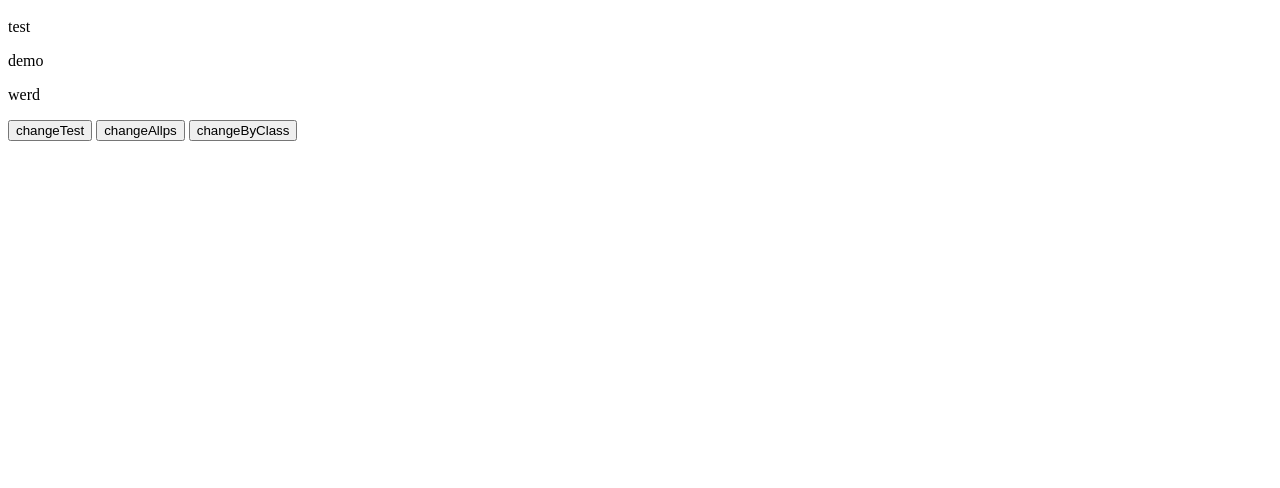
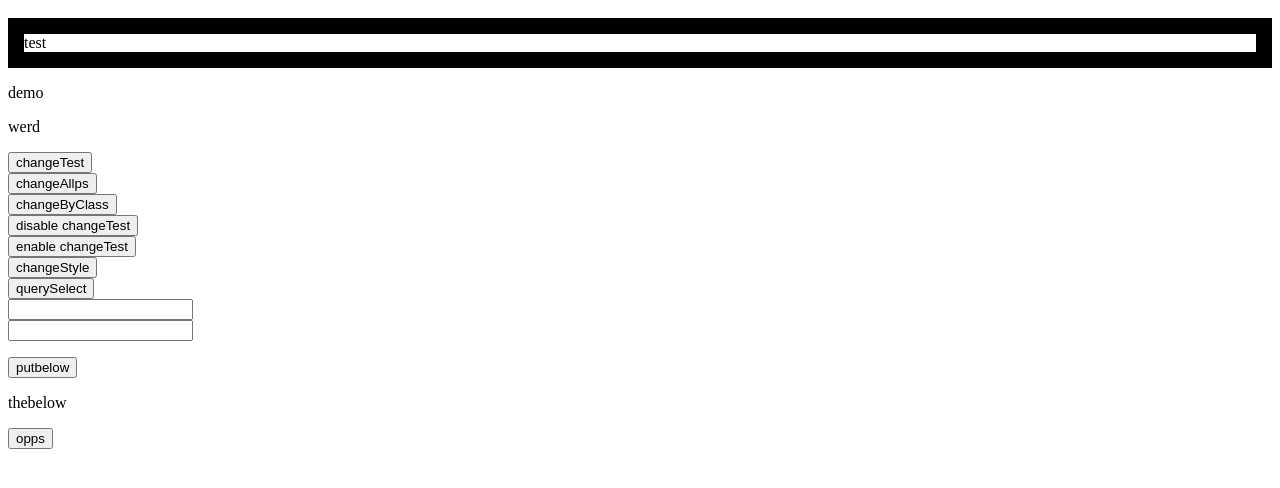
Before and after one commit to mikethemerchant/JavaScriptPlay, a plain HTML site: page JavaScript/DOM/theTree.html in a window 1280 px wide. Shown: the part 48-536 px from the top of the page. Drawn offline with Linux system fonts and the light colour scheme.

Commit message:
playing with DOM

```diff
--- a/JavaScript/DOM/theTree.html
+++ b/JavaScript/DOM/theTree.html
@@ -7,13 +7,25 @@
 </head>
 <body>
     <h1>Can I change h1?</h1>
-    <p id="test">test</p>
+    <p id="test" style="border: 1rem solid;">test</p>
     <p id="demo" class="bye">demo</p>
     <p id="werd" class="bye">werd</p>
-    <button onclick="changeTest()">changeTest</button>
-    <button onclick="changeAllps()">changeAllps</button>
-    <button onclick="changeByClass()">changeByClass</button>
+    <button id="changeTest" onclick="changeTest()">changeTest</button><br>
+    <button onclick="changeAllps()">changeAllps</button><br>
+    <button onclick="changeByClass()">changeByClass</button><br>
+    <button onclick="disableButton()">disable changeTest</button><br>
+    <button onclick="enableButton()">enable changeTest</button><br>
+    <button onclick="changeStyle()">changeStyle</button><br>
+    <button onclick="querySelect()">querySelect</button><br>
 
 <script src="scripts.js"></script>
+
+<form id="inputForm">
+    <input type="text" name="fname"><br>
+    <input type="text" name="lname">
+</form>
+<button onClick="putBelow()">putbelow</button>
+<p id="below">thebelow</p>
+<button onclick="opps()">opps</button>
 </body>
 </html>
```
